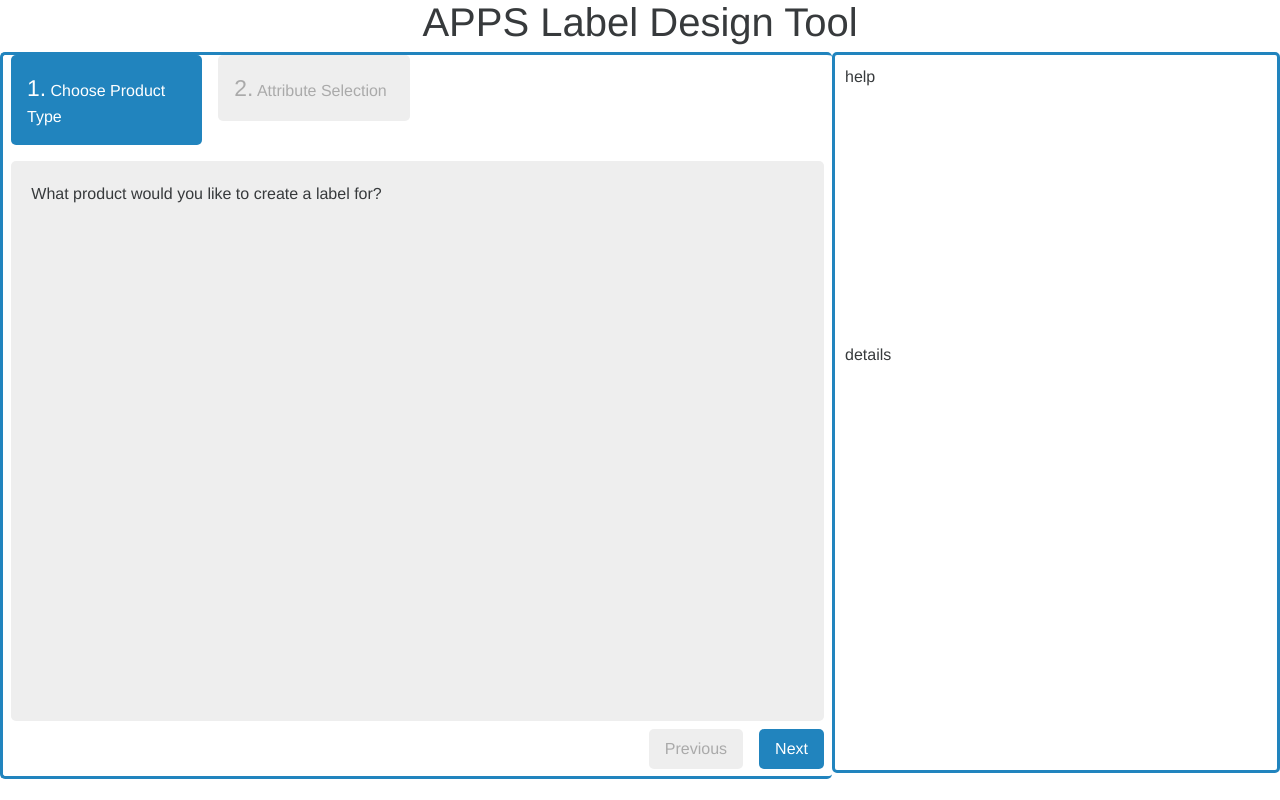
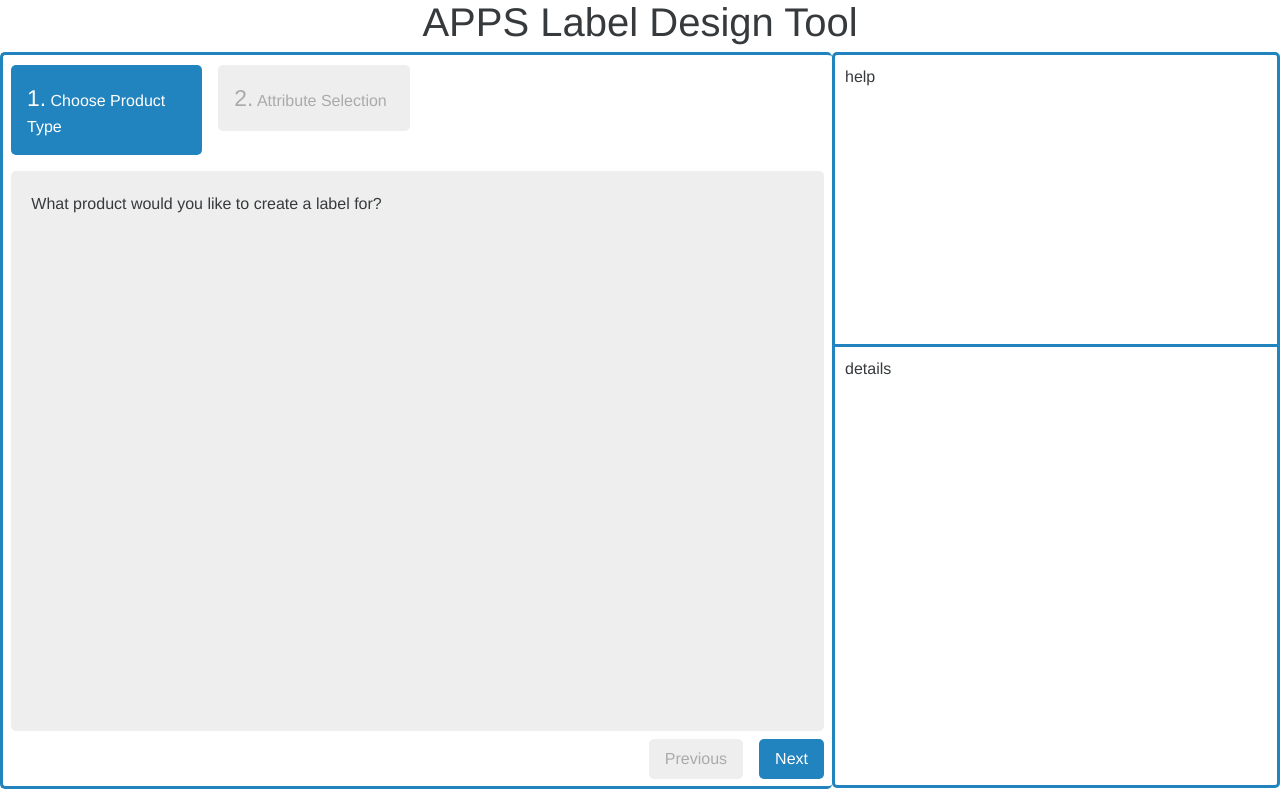
Before and after one commit to NASA-PDS/PLAID, a PHP site: page / in a window 1280 px wide. Run offline with PHP 8.4, Linux system fonts and the light colour scheme.

Commit message:
fixed css and height function to cleanup UI

```diff
--- a/css/general.css
+++ b/css/general.css
@@ -4,6 +4,7 @@
 #wizard {
     float: left;
     width: 65% !important;
+    padding-top: 10px;
     border-left: medium solid #2184be;
     border-top: medium solid #2184be;
     border-bottom: medium solid #2184be;
@@ -12,13 +13,15 @@
 #sidebar {
     float: right;
     width: 35%;
-    padding: 10px 10px 10px 10px;
     border: medium solid #2184be;
     border-radius: 5px;
 }
 #help {
     height: 40%;
+    border-bottom: medium solid #2184be;
+    padding: 10px 10px 10px 10px;
 }
 #details {
     height: 60%;
+    padding: 10px 10px 10px 10px;
 }
--- a/js/init_steps.js
+++ b/js/init_steps.js
@@ -70,6 +70,7 @@ function init_steps_object(wiz_object) {
 */
 function match_wizard_height(wizard, sidebar){
     $(document).ready(function() {
-        $(sidebar).css("height", $(wizard).height());
+        var offset = 15;
+        $(sidebar).css("height", $(wizard).height() + offset);
     });
 }
```
